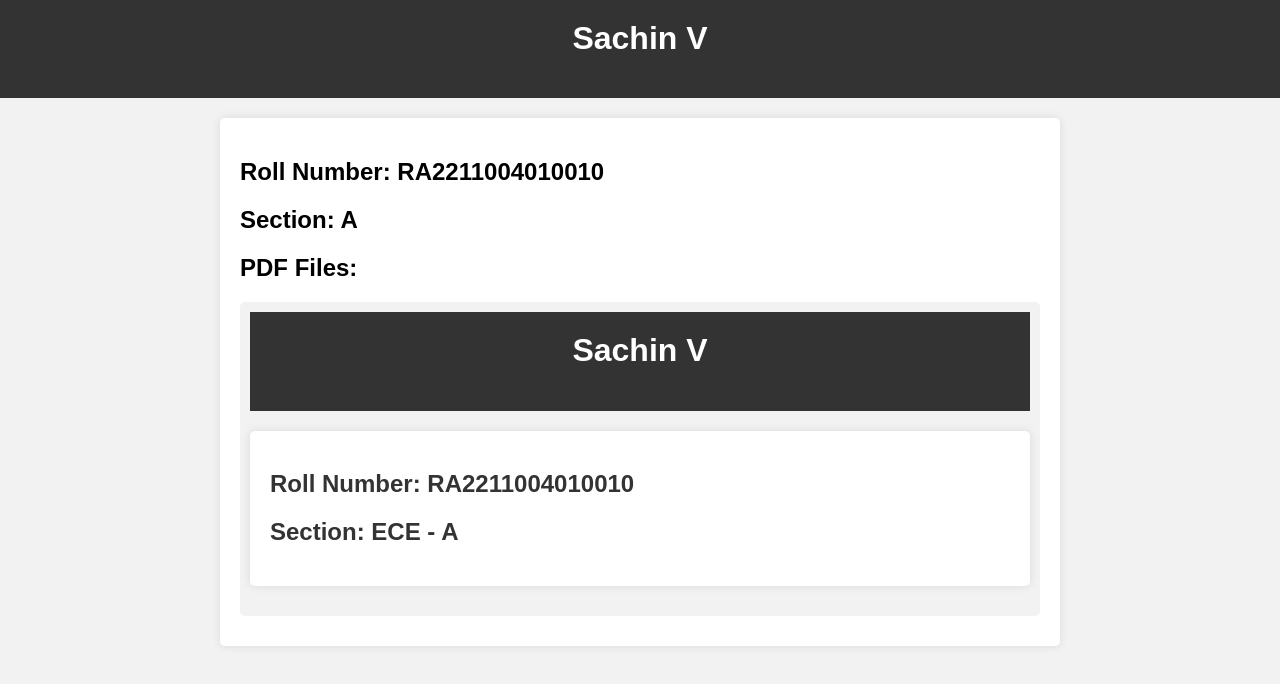
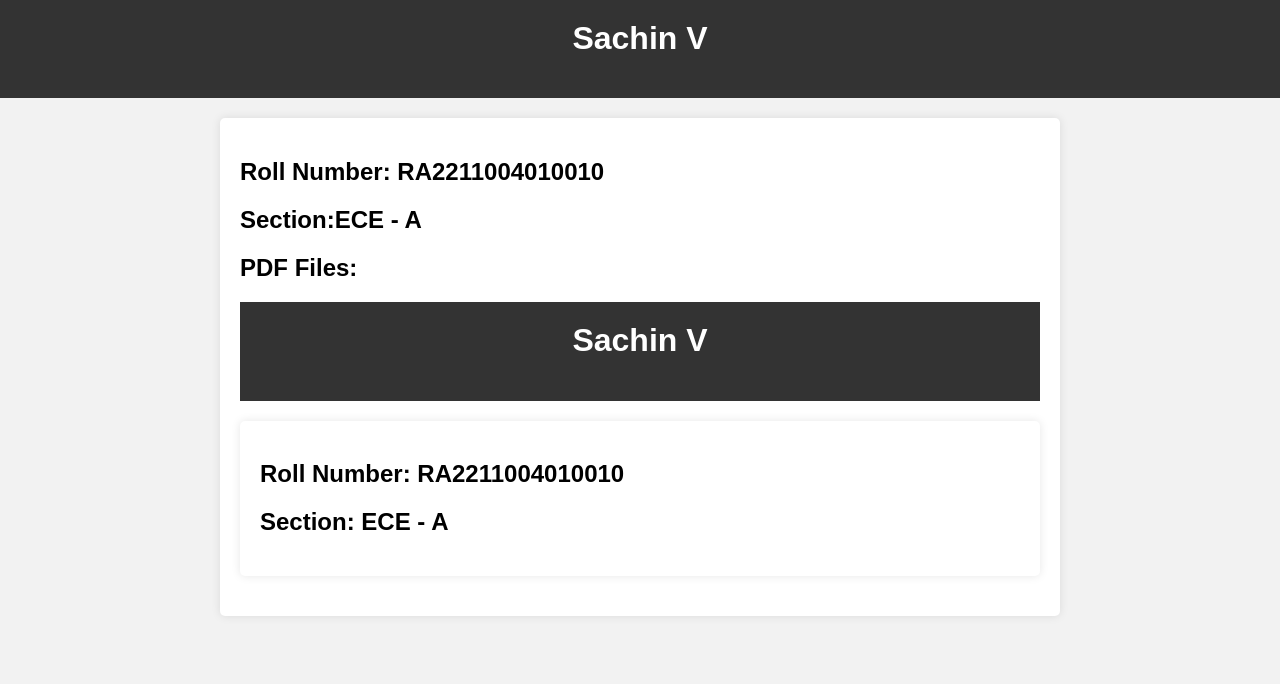
Before and after one commit to Sachin2122fk/Portfolio---Website, a plain HTML site: page index.html in a window 1280 px wide. Drawn offline with Linux system fonts and the light colour scheme.

Commit message:
Update index.html

```diff
--- a/index.html
+++ b/index.html
@@ -49,9 +49,8 @@
     </header>
     <div class="container">
         <h2>Roll Number: RA2211004010010</h2>
-        <h2>Section: A</h2>
+        <h2>Section:ECE - A</h2>
         <h2>PDF Files:</h2>
-        <a class="pdf-link" href="<!DOCTYPE html>
             <html lang="en">
             <head>
                 <meta charset="UTF-8">
```
